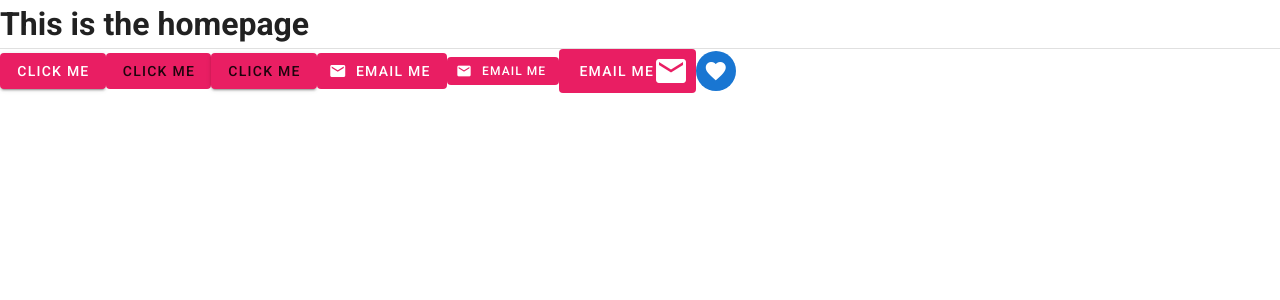
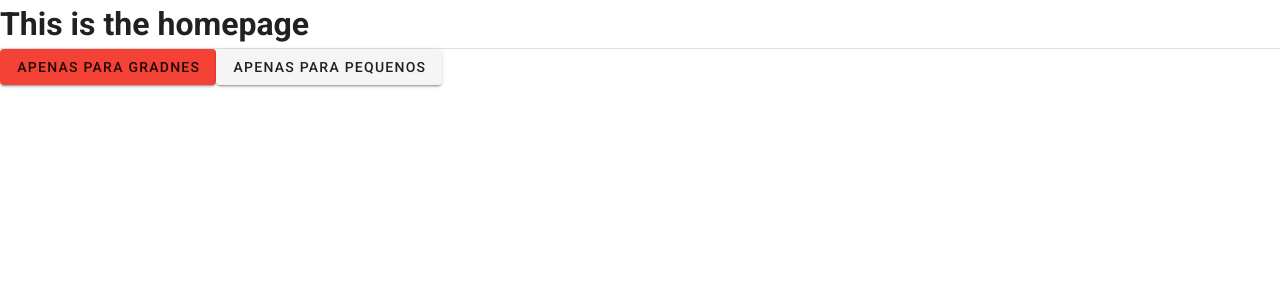
Before and after one commit to guibolt/VuetifyTraining, a Vue app: page / in a window 1280 px wide. Shown: the top 300 px of the page. Built offline with nearby package versions, Linux system fonts and the light colour scheme.

Commit message:
finishing

```diff
--- a/src/views/Home.vue
+++ b/src/views/Home.vue
@@ -3,30 +3,12 @@
     <h1>This is the homepage</h1>
     <v-divider></v-divider>
 
-    <v-btn class="pink white--text">click me</v-btn>
-    <v-btn depressed color="pink">click me</v-btn>
-    <v-btn flat color="pink">click me</v-btn>
-
-    <v-btn depressed class="pink white--text">
-      <v-icon left>email</v-icon>
-      <span>email me</span>
-    </v-btn>
-
-    <v-btn depressed small class="pink white--text">
-      <v-icon left small>email</v-icon>
-      <span>email me</span>
-    </v-btn>
-
-    <v-btn depressed large class="pink white--text">
-      <span>email me</span>
-      <v-icon right large>email</v-icon>
-    </v-btn>
-
-    <v-btn fab dark small depressed color=" primary">
-      <v-icon dark>favorite</v-icon>
-    </v-btn>
+    <v-btn class="hidden-md-and-down red" >Apenas para gradnes</v-btn>
+    <v-btn class="hidden-md-and-up gren" >Apenas para medios</v-btn>
+    <v-btn class="hidden-sm-only gray">Apenas para pequenos</v-btn>
 
   </div>
+
 </template>
 
 <script>
```
